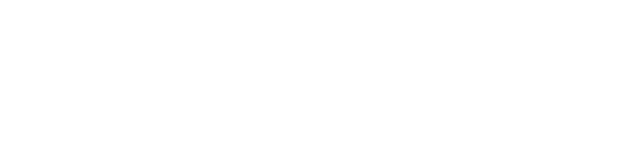
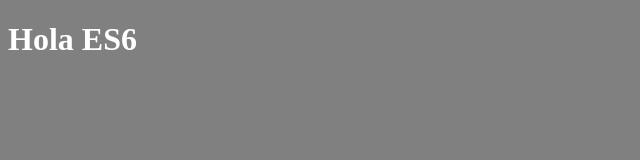
Before and after one commit to radarez/npm-boilerplate, a website built with webpack: page dist/index.html in a window 1280 px wide. Shown: the whole page, without its empty margins (0-640 px from the left). Built offline with nearby package versions, Linux system fonts and the light colour scheme.

```diff
--- a/src/js/index.js
+++ b/src/js/index.js
@@ -1,4 +1,4 @@
 const hello = () => {
-    alert("Hola")
+    alert("Hola ES6")
 };
 hello();
--- /dev/null
+++ b/src/scss/main.scss
@@ -0,0 +1,7 @@
+body{
+    background-color: grey;
+    h1{
+        color: white;
+        display: flex;
+    }
+}
```
Also changed, not shown: package.json (+18 -4 lines), .babelrc (added), dist/css/main.css (added), dist/index.html, dist/js/index.js (added).
